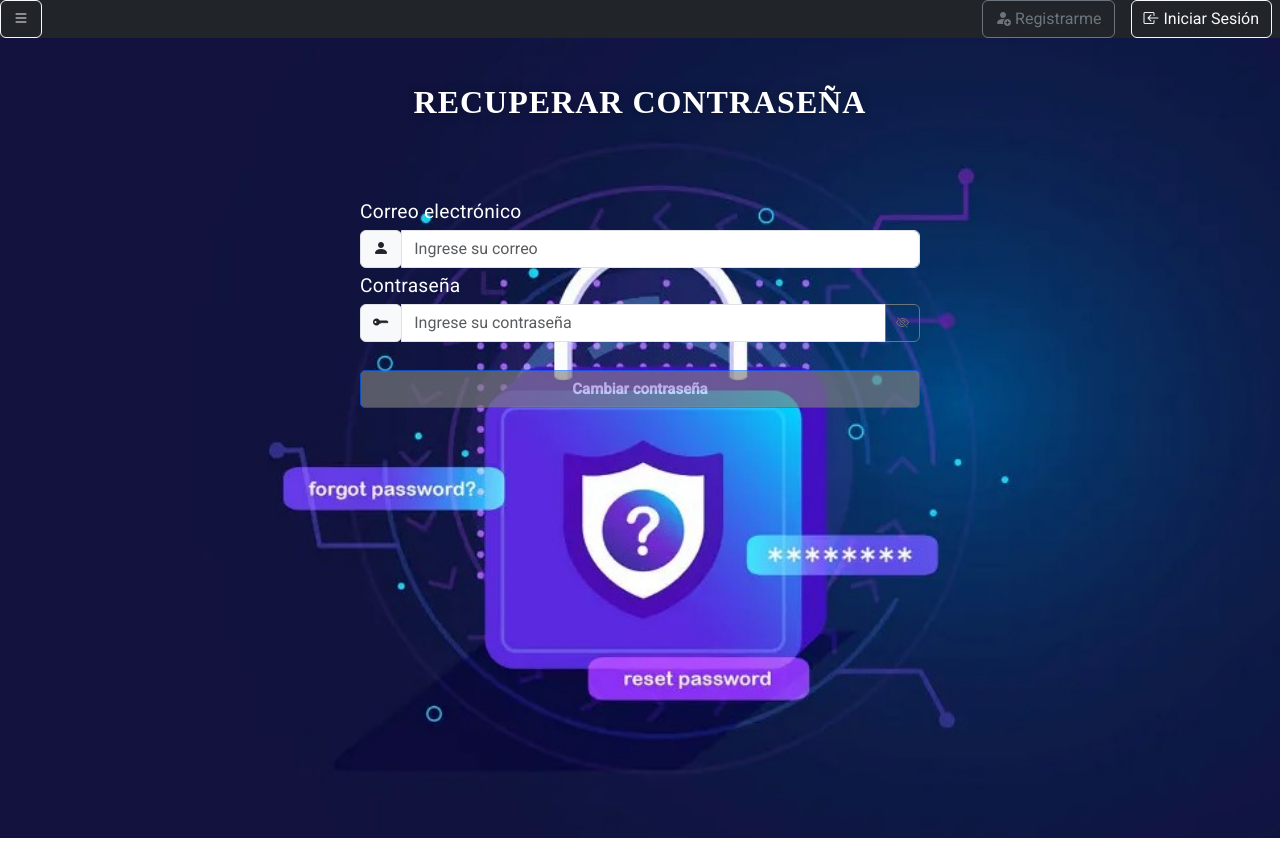
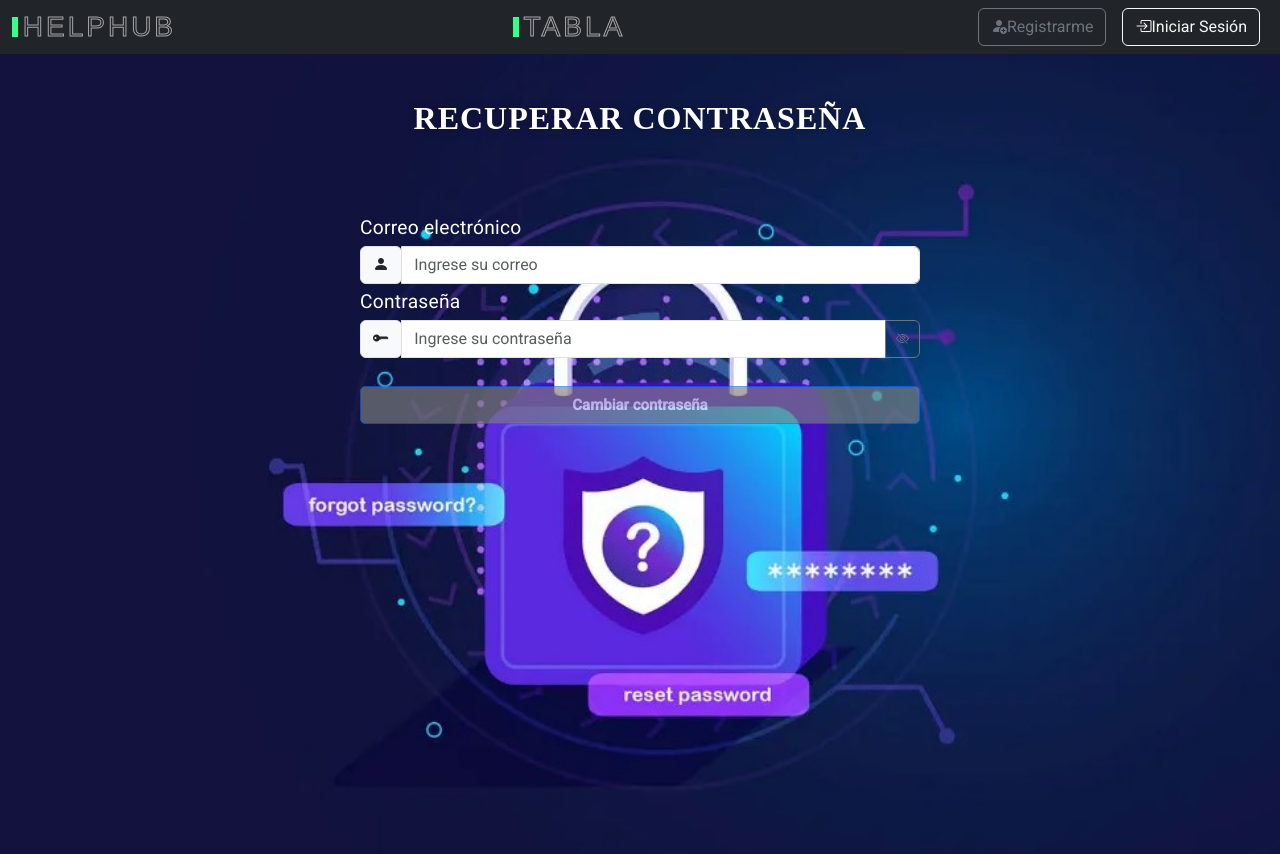
Before and after one commit to PJMonticoli/angular-supabase, an Angular app in the folder helphubapp/: page /user-update in a window 1280 px wide. Built offline with nearby package versions, Linux system fonts and the light colour scheme.

Commit message:
Modifico navbar, dejo comentado el anterior para ver cual es mejor

```diff
--- a/helphubapp/src/app/components/sidenav/sidenav.component.css
+++ b/helphubapp/src/app/components/sidenav/sidenav.component.css
@@ -35,3 +35,72 @@
 .registrar:hover{
     background-color: rgb(120, 207, 236);
 }
+
+.button{
+    margin: 0;
+    height: auto;
+    background: transparent;
+    padding: 0;
+    border: none;
+    cursor: pointer;
+  }
+
+
+  .button {
+    --border-right: 6px;
+    --text-stroke-color: rgba(255,255,255,0.6);
+    --animation-color: #37FF8B;
+    --fs-size: 2em;
+    letter-spacing: 3px;
+    text-decoration: none;
+    font-size: var(--fs-size);
+    font-family: "Arial";
+    position: relative;
+    text-transform: uppercase;
+    color: transparent;
+    -webkit-text-stroke: 1px var(--text-stroke-color);
+  }
+  .button-nav{
+    --border-right: 6px;
+    --text-stroke-color: rgba(255,255,255,0.6);
+    --animation-color: #37FF8B;
+    --fs-size: 1em;
+    letter-spacing: 3px;
+    text-decoration: none;
+    font-size: var(--fs-size);
+    font-family: "Arial";
+    position: relative;
+    text-transform: uppercase;
+    color: transparent;
+    -webkit-text-stroke: 1px var(--text-stroke-color);
+  }
+  .hover-text {
+    position: absolute;
+    box-sizing: border-box;
+    content: attr(data-text);
+    color: var(--animation-color);
+    width: 0%;
+    inset: 0;
+    border-right: var(--border-right) solid var(--animation-color);
+    overflow: hidden;
+    transition: 0.5s;
+    -webkit-text-stroke: 1px var(--animation-color);
+  }
+
+  .button:hover .hover-text {
+    width: 100%;
+    filter: drop-shadow(0 0 23px var(--animation-color))
+  }
+
+  .navbar ul li {
+    margin: 0;
+  }
+
+
+  .navbar ul li a:hover {
+    color: skyblue;
+  }
+
+  .nav-item {
+    text-align: center;
+  }
--- a/helphubapp/src/app/components/sidenav/sidenav.component.html
+++ b/helphubapp/src/app/components/sidenav/sidenav.component.html
@@ -1,4 +1,4 @@
-<div class="bg-dark position-relative d-flex justify-content-between align-items-center">
+<!-- <div class="bg-dark position-relative d-flex justify-content-between align-items-center">
     <button class="btn btn-outline-light bi bi-list" type="button" data-bs-toggle="offcanvas" data-bs-target="#offcanvasScrolling" aria-controls="offcanvasScrolling"></button>
     <div class="d-flex">
         @if(!isLoggedIn()){
@@ -7,7 +7,7 @@
         }@else if (isLoggedIn()){
             <button  (click)="cerrarSesion()" type="button" class="bi bi-box-arrow-right btn btn-outline-light ms-3 mx-2 cerrar" routerLink="/"> Cerrar Sesión</button>
         }
-        <!-- <div class="dropdown">
+        <div class="dropdown">
             <button class="btn btn-outline-light dropdown-toggle bi bi-person-circle mx-2" type="button" data-bs-toggle="dropdown" aria-controls="offcanvasScrolling"> Usuario</button>
             <ul class="dropdown-menu">
                 @if(!isLoggedIn()){
@@ -18,7 +18,7 @@
 
                 }
             </ul>
-          </div>      -->
+          </div>
     </div>
 </div>
 
@@ -40,3 +40,32 @@
         }
     </div>
 </div>
+ -->
+ <nav class="navbar navbar-expand-lg bg-dark navbar-dark">
+    <div class="container-fluid">
+        <button class="button" data-text="Awesome" routerLink="">
+            <span class="actual-text">&nbsp;HelpHub&nbsp;</span>
+            <span aria-hidden="true" class="hover-text">&nbsp;HelpHub&nbsp;</span>
+        </button>
+        <button class="navbar-toggler" type="button" data-bs-toggle="collapse" data-bs-target="#navbarSupportedContent" aria-controls="navbarSupportedContent" aria-expanded="false" aria-label="Toggle navigation">
+            <span class="navbar-toggler-icon"></span>
+        </button>
+        <div class="collapse navbar-collapse" id="navbarSupportedContent">
+                <button class="button mx-auto" data-text="Awesome" routerLink="vectors_table">
+                    <span class="actual-text">&nbsp;Tabla&nbsp;</span>
+                    <span aria-hidden="true" class="hover-text">&nbsp;Tabla&nbsp;</span>
+                </button>
+
+            <div class="d-flex justify-content-end">
+                @if(!isLoggedIn()) {
+                <button type="button" class="bi bi-person-fill-add btn btn-outline-secondary ms-3 registrar" routerLink="/user-register">Registrarme</button>
+                <button type="button" class="bi bi-box-arrow-in-right btn btn-outline-light ms-3 mx-2 color" routerLink="/user-login">Iniciar Sesión</button>
+
+                }
+                @else if (isLoggedIn()){
+                <button (click)="cerrarSesion()" type="button" class="bi bi-box-arrow-left btn btn-outline-light ms-3 mx-2 cerrar" routerLink="">Cerrar Sesión</button>
+                }
+            </div>
+        </div>
+    </div>
+</nav>
--- a/helphubapp/src/app/guards/autenticado.guard.ts
+++ b/helphubapp/src/app/guards/autenticado.guard.ts
@@ -25,7 +25,7 @@ export class AutenticadoGuard implements CanActivate {
         icon: 'info'
       });
 
-      this.router.navigate(['/']);
+      this.router.navigate(['/user-login']);
       return false;
     }
   }
```
